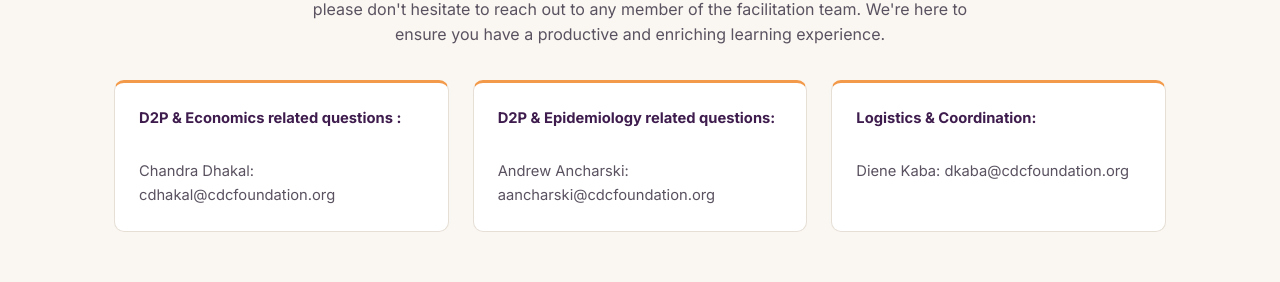
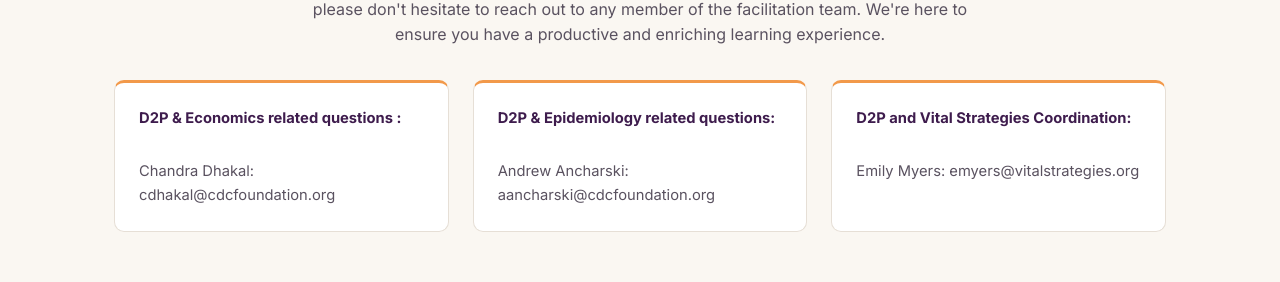
Before and after one commit to datatopolicy/D2P_HETOT_2026, a plain HTML site: page facilitators.html in a window 1280 px wide. Shown: the part 3124-3406 px from the top of the page. Drawn offline with Linux system fonts and the light colour scheme.

Commit message:
Update contact information for coordination roles

```diff
--- a/facilitators.html
+++ b/facilitators.html
@@ -139,8 +139,8 @@
                     Andrew Ancharski: aancharski@cdcfoundation.org
                 </div>
                 <div>
-                    <strong>Logistics & Coordination:</strong><br>
-                    Diene Kaba: dkaba@cdcfoundation.org
+                    <strong>D2P and Vital Strategies Coordination:</strong><br>
+                    Emily Myers: emyers@vitalstrategies.org
                 </div>
             </div>
         </section>
```
